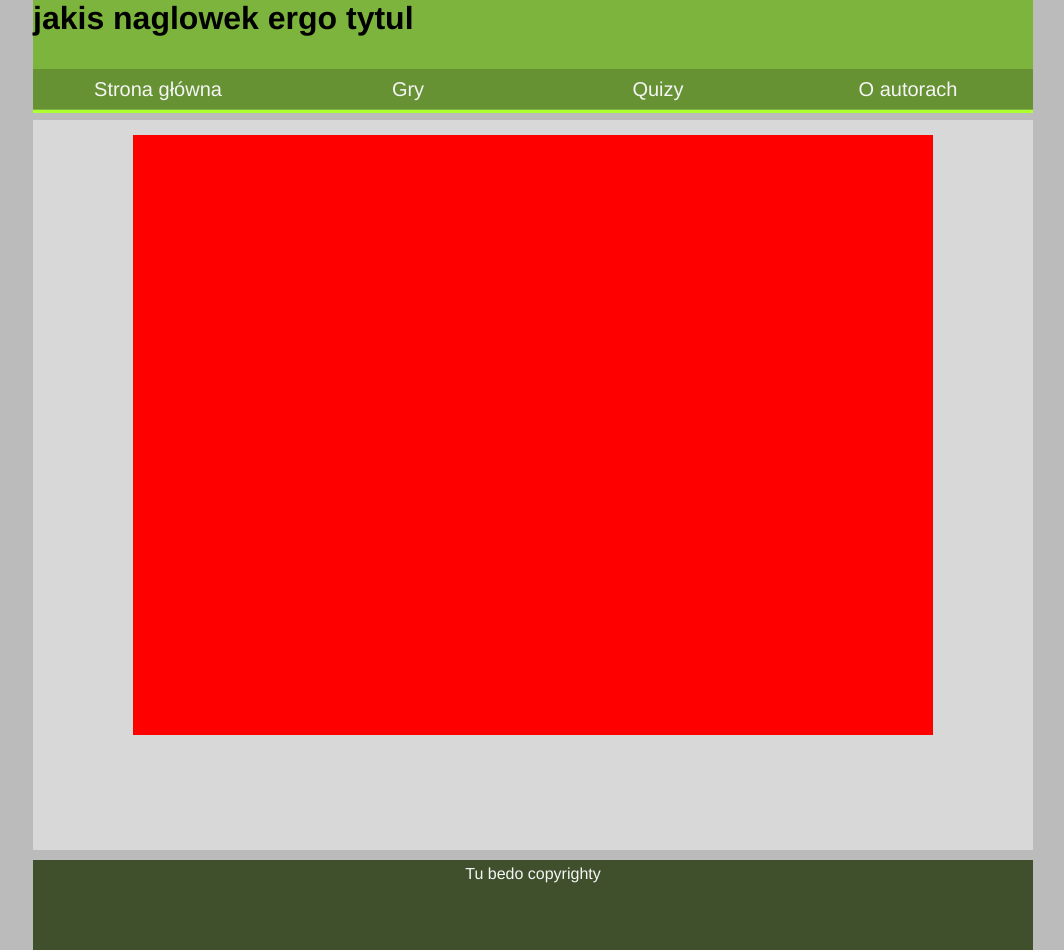
After one commit to Jeremiej19/Apk, a PHP site: page /gra1.html in a window 1280 px wide. The commit adds this page. Shown: the whole page, without its empty margins (107-1171 px from the left). Run offline with PHP 8.4, Linux system fonts and the light colour scheme.

Commit message:
dodanie strony z pierwszą grą

```diff
--- a/authors.html
+++ b/authors.html
@@ -15,8 +15,8 @@
 
           <div id="nav">
             <ul id="menu">
-              <a href="http://"><li>Strona główna</li></a>
-              <a href="http://"><li>Gry</li></a>
+              <a href="index.html"><li>Strona główna</li></a>
+              <a href="gra1.html"><li>Gry</li></a>
               <a href="http://"><li>Quizy</li></a>
               <a href="authors.html"><li>O autorach</li></a>
             </ul>
--- /dev/null
+++ b/gra1.html
@@ -0,0 +1,40 @@
+<!DOCTYPE html>
+<html lang="en">
+<head>
+    <meta charset="UTF-8">
+    <meta name="viewport" content="width=device-width, initial-scale=1.0">
+    <meta http-equiv="X-UA-Compatible" content="ie=edge">
+    <link rel="stylesheet" href="./styles/main.css">
+    <title>gra1</title>
+</head>
+<body>
+        <div id="main">
+
+                <div id="header">
+                  <h1>jakis naglowek ergo tytul</h1>
+
+                  <div id="nav">
+                    <ul id="menu">
+                      <a href="index.html"><li>Strona główna</li></a>
+                      <a href="gra1.html"><li>Gry</li></a>
+                      <a href="http://"><li>Quizy</li></a>
+                      <a href="authors.html"><li>O autorach</li></a>
+                    </ul>
+
+                  </div>
+                </div>
+
+
+                <div id="content">
+                  <iframe src="games/game1/game.html" frameborder="0" width="800px" height="600px"></iframe>
+
+                </div>
+
+                <div id="footer">
+                  <p class="center">Tu bedo copyrighty</p>
+                </div>
+
+            </div>
+
+</body>
+</html>
--- a/index.html
+++ b/index.html
@@ -11,10 +11,10 @@
 
           <div id="nav">
             <ul id="menu">
-              <a href="http://"><li>Strona główna</li></a>
-              <a href="http://"><li>Gry</li></a>
+              <a href="index.html"><li>Strona główna</li></a>
+              <a href="gra1.html"><li>Gry</li></a>
               <a href="http://"><li>Quizy</li></a>
-              <a href="http://"><li>O autorach</li></a>
+              <a href="authors.html"><li>O autorach</li></a>
             </ul>
 
           </div>
--- a/styles/main.css
+++ b/styles/main.css
@@ -57,7 +57,7 @@ body {
     color:#dfffd3
 }
 
-
+/* konec menu*/
 
 
 
@@ -65,7 +65,15 @@ body {
     height: 700px; /* tymczasowe */
     margin-bottom: 10px;
     background-color: #d8d8d8;
+    padding:15px;
 }
+
+iframe {
+    display: block;
+    margin-left: auto;
+    margin-right: auto;
+}
+
 
 #footer {
     height: 80px;
```
